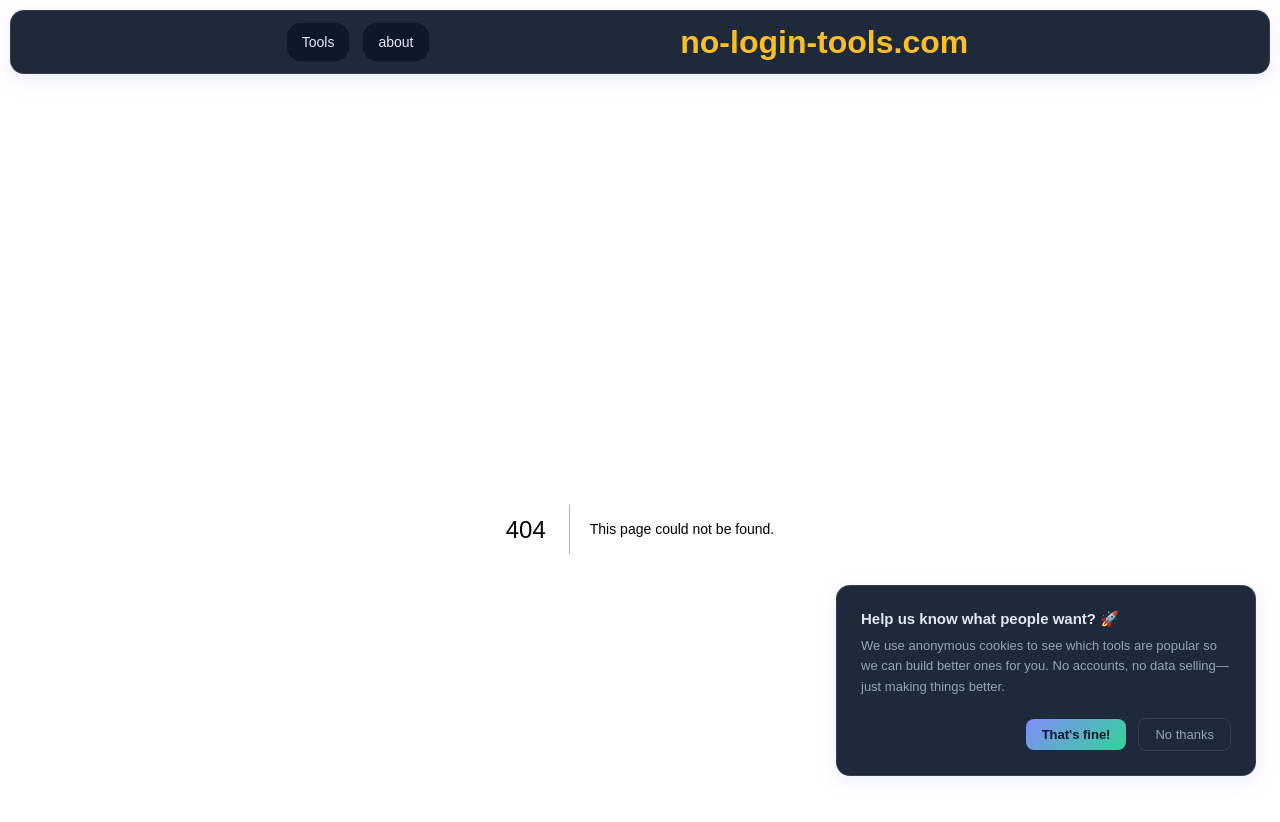
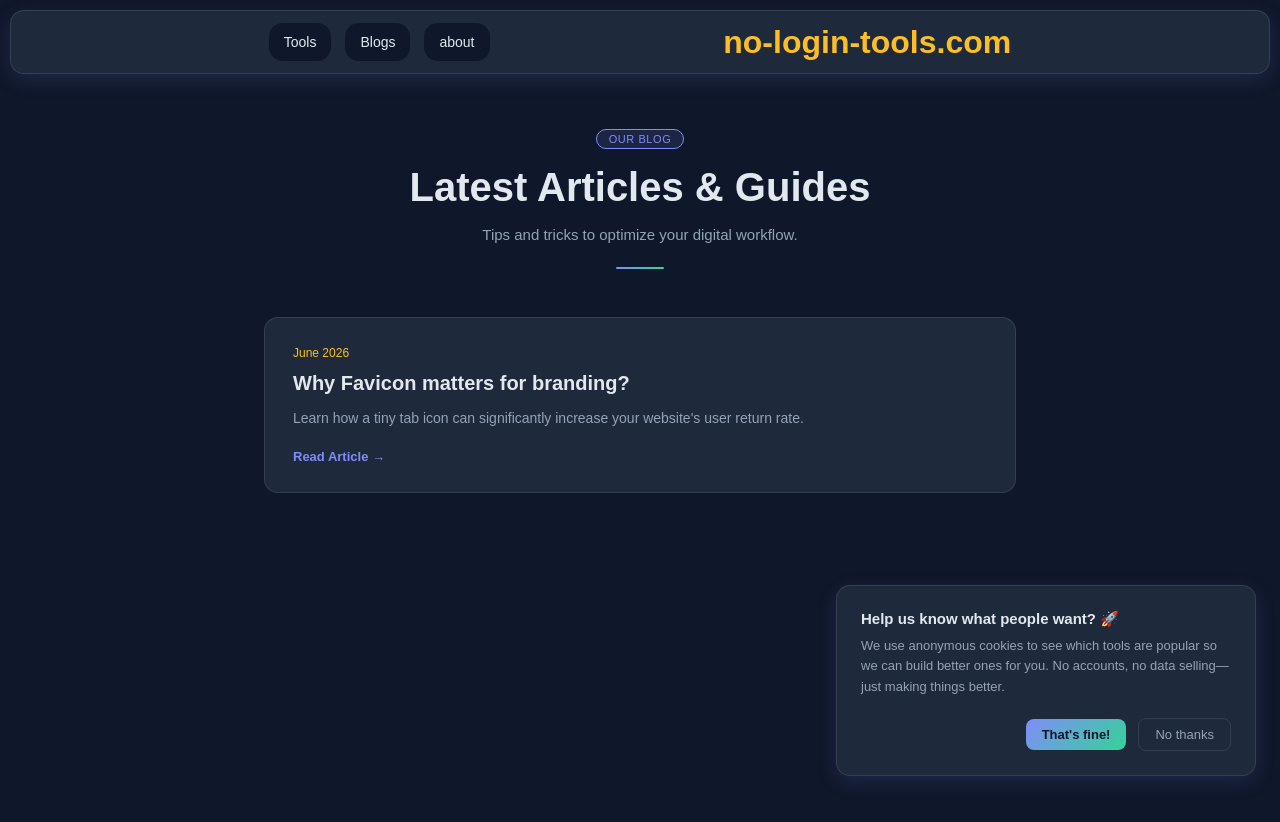
Before and after one commit to rahoonramin-hub/tools, a Next.js app: page /blog in a window 1280 px wide. Before the commit this address had no page. Shown: the top 822 px of the page. After the commit the page ends 800 px from the top, so only its background shows below. Built offline with nearby package versions, Linux system fonts and the light colour scheme.

Commit message:
icon update

```diff
--- /dev/null
+++ b/src/app/blog/blog.module.css
@@ -0,0 +1,77 @@
+.blogContainer {
+  width: 100%;
+  max-width: 800px;
+  margin: 0 auto;
+  padding: 0 1.5rem;
+  display: flex;
+  flex-direction: column;
+  gap: 3rem;
+}
+
+.blogIdxHeader {
+  display: flex;
+  flex-direction: column;
+  align-items: center;
+  text-align: center;
+  gap: 1rem;
+}
+
+.blogIdxTitle {
+  font-size: clamp(1.8rem, 4vw, 2.5rem);
+  color: var(--txt);
+  font-weight: 700;
+}
+
+.blogIdxSub {
+  color: var(--txt-muted);
+  font-size: 15px;
+}
+
+.blogGrid {
+  display: grid;
+  grid-template-columns: 1fr;
+  gap: 1.5rem;
+}
+
+.blogCard {
+  background: var(--surface);
+  border: 1px solid var(--border);
+  border-radius: var(--radius);
+  padding: 1.75rem;
+  display: flex;
+  flex-direction: column;
+  gap: 0.75rem;
+  text-decoration: none;
+  transition: all 0.25s ease;
+}
+
+.blogCard:hover {
+  transform: translateY(-2px);
+  border-color: var(--accent);
+  box-shadow: var(--shadow);
+}
+
+.blogCardDate {
+  font-size: 12px;
+  color: var(--highlight);
+  font-weight: 500;
+}
+
+.blogCardTitle {
+  font-size: 1.25rem;
+  color: var(--txt);
+  font-weight: 600;
+}
+
+.blogCardDesc {
+  font-size: 14px;
+  color: var(--txt-muted);
+  line-height: 1.6;
+}
+
+.blogCardMore {
+  font-size: 13px;
+  color: var(--accent);
+  font-weight: 600;
+  margin-top: 0.5rem;
+}
--- /dev/null
+++ b/src/app/blog/page.jsx
@@ -0,0 +1,27 @@
+import Link from "next/link";
+import { blogs } from "@/blogs/blogs";
+import styles from "./blog.module.css"; // 👈 ایمپورت ماژول
+
+export default function BlogPage() {
+  return (
+    <div className={styles.blogContainer}>
+      <header className={styles.blogIdxHeader}>
+        <span className="abt-tag">OUR BLOG</span> {/* کلاس عمومی ابوت */}
+        <h1 className={styles.blogIdxTitle}>Latest Articles & Guides</h1>
+        <p className={styles.blogIdxSub}>Tips and tricks to optimize your digital workflow.</p>
+        <div className="abt-hero-line"></div>
+      </header>
+
+      <div className={styles.blogGrid}>
+        {blogs.map((post) => (
+          <Link href={`/blog/${post.slug}`} key={post.slug} className={styles.blogCard}>
+            <span className={styles.blogCardDate}>{post.date}</span>
+            <h2 className={styles.blogCardTitle}>{post.title}</h2>
+            <p className={styles.blogCardDesc}>{post.description}</p>
+            <span className={styles.blogCardMore}>Read Article →</span>
+          </Link>
+        ))}
+      </div>
+    </div>
+  );
+}
--- a/src/app/globals.css
+++ b/src/app/globals.css
@@ -91,6 +91,10 @@
   letter-spacing: -0.02em;
   margin: 0;
 }
+.siteAddressName{
+  margin-right: 25;
+  color: var(--highlight);
+}
 
 .abt-hero-accent {
   background: var(--gradient);
@@ -127,6 +131,8 @@
 
 @media (max-width: 600px) {
   .abt-stats-row { grid-template-columns: repeat(2, 1fr); }
+  .siteAddressName{ display: none;}
+
 }
 
 .abt-stat-card {
@@ -946,6 +952,7 @@
     border: 1px solid var(--border);
     box-shadow: var(--shadow);
     border-radius: var(--radius);
+    z-index: 100;
 }
 
 .navabarMenu{
--- /dev/null
+++ b/src/blogs/blogs.js
@@ -0,0 +1,11 @@
+import Favicon from "./favicon";
+
+export const blogs = [
+  {
+    slug: "why-favicon", // آدرسی که در مرورگر تایپ می‌شود
+    title: "Why Favicon matters for branding?",
+    description: "Learn how a tiny tab icon can significantly increase your website's user return rate.",
+    date: "June 2026",
+    component: Favicon, // خود کامپوننت اصلی
+  },
+];
--- /dev/null
+++ b/src/blogs/favicon.module.css
@@ -0,0 +1,48 @@
+.blogPostContent {
+  display: flex;
+  flex-direction: column;
+  gap: 2rem;
+  padding: 0;
+  align-items: center;
+}
+
+.blogPostHeaderIMG{
+}
+.blogPostHeader h1 {
+  margin: 0px auto;
+  width: 400;
+  font-size: 2rem;
+  color: var(--txt);
+  background: var(--gradient);
+  -webkit-background-clip: text;
+  -webkit-text-fill-color: transparent;
+  background-clip: text;
+}
+
+.blogPostCard {
+  background: var(--surface-2);
+  border: 1px solid var(--border);
+  border-radius: var(--radius);
+  padding: 2rem;
+  flex: 1;
+}
+
+/* کلاس‌های کمکی برای کارت‌ها */
+.primary {
+  border-left: 4px solid var(--accent);
+}
+
+.secondary {
+  border-left: 4px solid var(--secondary);
+}
+
+.blogPostCard h2, .blogPostCard h3 {
+  color: var(--txt);
+  margin-bottom: 0.75rem;
+}
+
+.blogPostCard p {
+  color: var(--txt-muted);
+  font-size: 15px;
+  line-height: 1.75;
+}
--- a/src/components/navbar.jsx
+++ b/src/components/navbar.jsx
@@ -13,11 +13,12 @@
         <div className='navbarMenu'>
             <ul className='menuList'>
                 <li className={isToolsHover? 'menuOption MOhover':'menuOption'} onClick={()=>{setIsToolsHover(!isToolsHover)}}>Tools</li>
+                <li className='menuOption'><Link href={'/blog/'}>Blogs</Link></li>
                 <li className='menuOption'><Link href={'/about/'}>about</Link></li>
             </ul>
         </div>
         <div className='navbarIcons'>
-          <h1><Link  style={{color:'var(--highlight)', marginRight:25}} href={'/'}>no-login-tools.com</Link></h1>
+          <h1><Link  className='siteAddressName' href={'/'}>no-login-tools.com</Link></h1>
         </div>
     </div>
     {isToolsHover &&
```
Also changed, not shown: src/app/blog/[slug]/page.jsx (added, +32 -0 lines), src/app/blog/[slug]/post.module.css (added, +30 -0 lines), src/blogs/favicon.jsx (added, +34 -0 lines), public/faviconExample.png (added).
